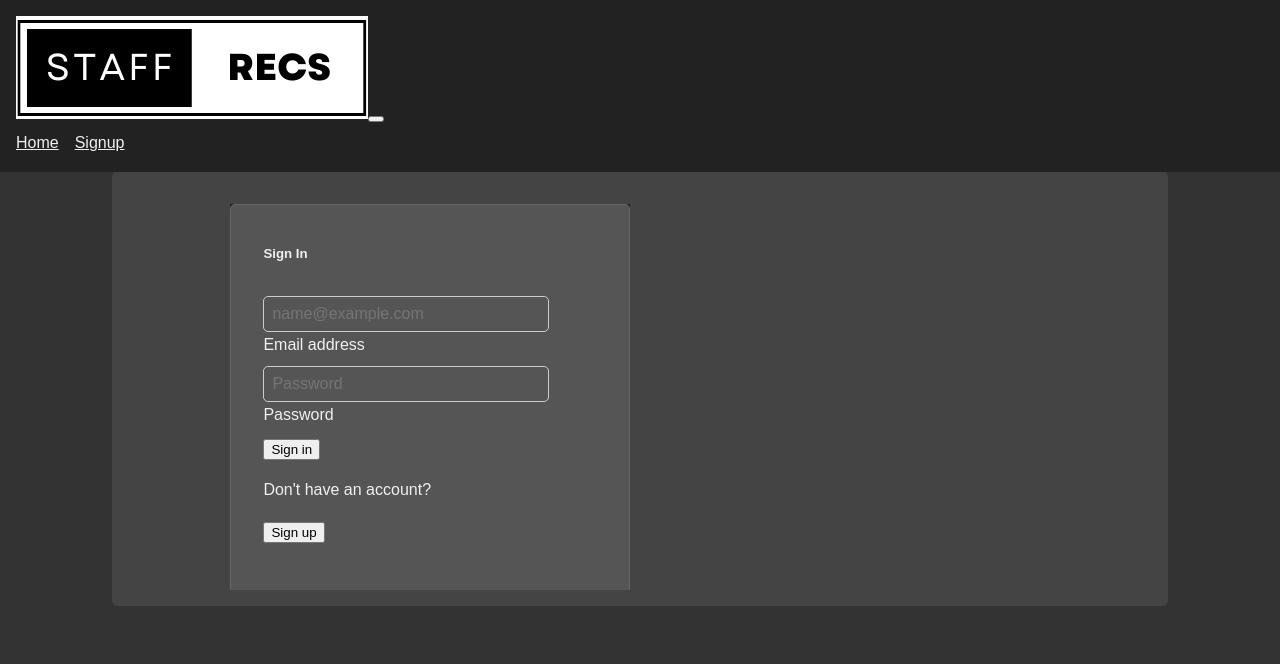
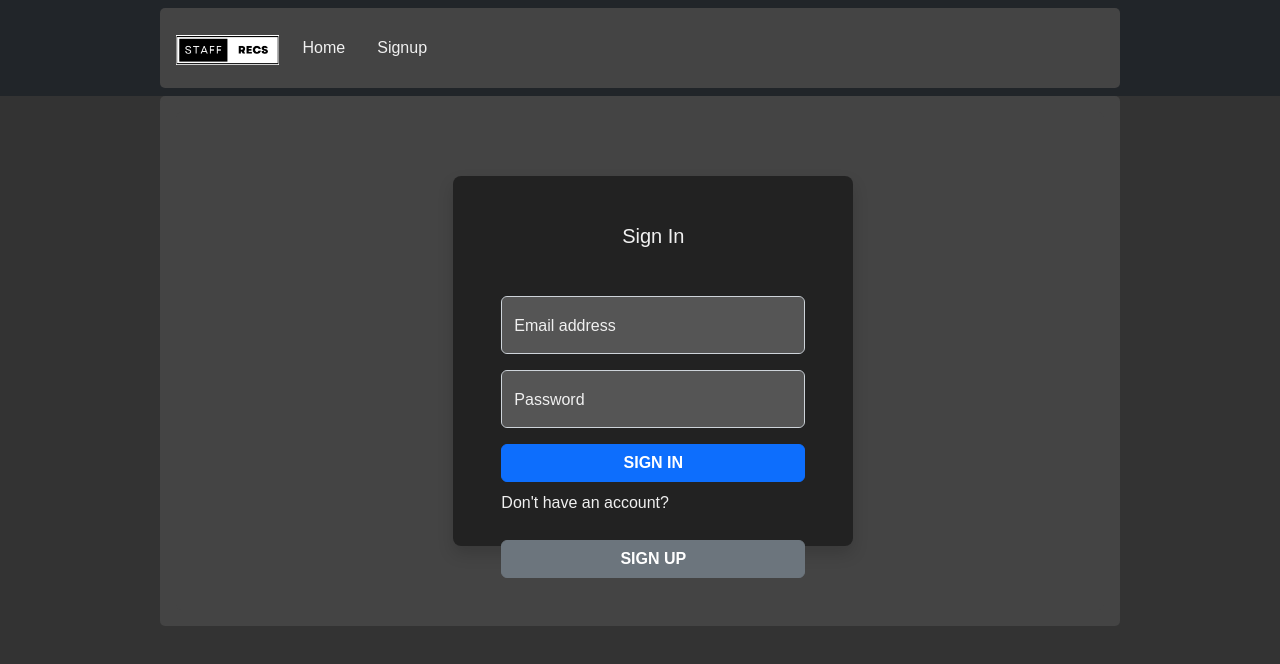
Before and after one commit to GuyJiawei/staff-recs, a React (Create React App) app in the folder client/: page / in a window 1280 px wide. Shown: the top 664 px of the page. Built offline with nearby package versions, Linux system fonts and the light colour scheme; a web font is replaced by a local one.

Commit message:
dealing with style issues

```diff
--- a/client/package.json
+++ b/client/package.json
@@ -12,6 +12,7 @@
     "bootstrap": "^5.2.3",
     "jwt-decode": "^3.1.2",
     "react": "17.0.2",
+    "react-bootstrap": "^2.7.4",
     "react-dom": "17.0.2",
     "react-router-dom": "^6.11.0",
     "react-scripts": "5.0.1",
--- a/client/src/components/Navbar/index.js
+++ b/client/src/components/Navbar/index.js
@@ -7,9 +7,10 @@ function NavBar() {
   const loggedIn = Auth.loggedIn();
 
   return (
-    <nav className="navbar navbar-expand-lg navbar-light bg-light">
+    <nav className="navbar navbar-expand-lg navbar-dark bg-dark">
+      <div className="container">
         <Link className="navbar-brand" to="/">
-        <img src={logo} alt='StaffRecs Logo'/>
+          <img src={logo} alt='StaffRecs Logo' height="30" />
         </Link>
         <button
           className="navbar-toggler"
@@ -23,7 +24,7 @@ function NavBar() {
           <span className="navbar-toggler-icon"></span>
         </button>
         <div className="collapse navbar-collapse" id="navbarNavAltMarkup">
-        <div className="navbar-nav">
+          <div className="navbar-nav ml-auto">
             {loggedIn ? (
               <>
                 <Link className="nav-item nav-link" to="/profile">
@@ -48,6 +49,7 @@ function NavBar() {
             )}
           </div>
         </div>
+      </div>
     </nav>
   );
 }
--- a/client/src/index.css
+++ b/client/src/index.css
@@ -9,7 +9,7 @@ body {
 }
 
 .container {
-    width: 80%;
+  max-width: 960px;
   margin: auto;
   padding: 1rem;
   overflow: hidden;
@@ -20,7 +20,6 @@ body {
 /* Navbar styles */
 .navbar {
   background-color: #222;
-    padding: 1rem;
 }
 
 .navbar-brand {
@@ -40,105 +39,36 @@ body {
   color: #007bff;
 }
 
-  /* Form styles */
+/* Signup Form styles */
 form {
-    max-width: 500px;
-    margin: 2rem auto;
+  width: 100%;
 }
 
-  .form-group {
+.form-floating {
   margin-bottom: 1.5rem;
 }
 
-  .card-body {
-    background-color: #555;
-    border: 1px solid #666;
-    border-radius: 5px;
-    padding: 1rem 2rem;
-  }
-
-  .form-floating {
-    width: 80%;
-  }
-
-  #signup-card {
-    min-height: 450px;
-  }
-
-  #login-card {
-    min-height: 350px;
-  }
-
-  label {
-    display: block;
-    margin-bottom: 0.5rem;
-  }
-
-  input[type='text'],
-  input[type='email'],
-  input[type='password'] {
-    width: 100%;
-    padding: 0.5rem;
-    font-size: 1rem;
-    border: 1px solid #ccc;
-    border-radius: 5px;
+.form-floating input {
   background-color: #555;
   color: #f0f0f0;
 }
 
-  input[type='submit'] {
-    display: inline-block;
-    background-color: #007bff;
-    color: #fff;
-    padding: 0.5rem 1rem;
-    border: none;
-    border-radius: 5px;
-    cursor: pointer;
-    font-size: 1rem;
-    margin-top: 1rem;
+.signup-form-container {
+  display: flex;
+  justify-content: center;
+  padding: 2rem;
 }
 
-  input[type='submit']:hover {
-    background-color: #0056b3;
+.card {
+  width: 100%;
+  max-width: 500px;
 }
 
-  .error-message {
-    color: red;
-    font-weight: bold;
+.card-img-left {
+  background-color: #555;
+  width: 50%;
 }
 
-  /* Movie and Genre List styles */
-  ul {
-    list-style-type: none;
-    padding: 0;
+.card-body {
+  width: 100%;
 }
-
-  li {
-    padding: 0.5rem;
-    border-bottom: 1px solid #555;
-  }
-
-  .save-show-movies-button {
-    display: block;
-    margin: 1rem auto;
-  }
-
-  .movie-poster {
-    max-width: 100px;
-    margin-right: 1rem;
-  }
-
-  .movie-info {
-    display: flex;
-    align-items: center;
-  }
-
-  .movie-title {
-    font-weight: bold;
-    font-size: 1.2rem;
-    margin-bottom: 0.5rem;
-  }
-
-  .movie-description {
-    margin-bottom: 0.5rem;
-  }
--- a/client/src/index.js
+++ b/client/src/index.js
@@ -1,5 +1,6 @@
 import React from "react";
 import ReactDOM from "react-dom";
+import 'bootstrap/dist/css/bootstrap.min.css';
 import "./index.css";
 
 import App from "./App";
--- a/client/src/pages/LoginForm.css
+++ b/client/src/pages/LoginForm.css
@@ -1,25 +1,23 @@
-/* Made with love by Mutiullah Samim*/
-
 @import url('https://fonts.googleapis.com/css?family=Numans');
 
-html,body{
+.login-page {
   background-size: cover;
   background-repeat: no-repeat;
   height: 100%;
   font-family: 'Numans', sans-serif;
 }
 
-.container{
+.login-container {
   height: 100%;
   align-content: center;
 }
 
-.card{
+.card {
   height: 370px;
   margin-top: auto;
   margin-bottom: auto;
   width: 400px;
-background-color: rgba(0,0,0,0.5) !important;
+  background-color: rgba(0, 0, 0, 0.5) !important;
 }
 
 .social_icon span{
--- a/client/src/pages/LoginForm.js
+++ b/client/src/pages/LoginForm.js
@@ -53,8 +53,8 @@ const LoginForm = () => {
 
   return (
     <>
-      <div className="container">
-        <div className="row">
+      <div className="login-page">
+        <div className="container login-container">
           <div className="col-sm-9 col-md-7 col-lg-5 mx-auto">
             <div className="card border-0 shadow rounded-3 my-5">
               <div id='login-card' className="card-body p-4 p-sm-5">
--- a/client/src/pages/SignupForm.js
+++ b/client/src/pages/SignupForm.js
@@ -1,4 +1,5 @@
 import React, { useState } from 'react';
+import { Container, Card, Form, Button, Alert } from 'react-bootstrap';
 import { useMutation } from "@apollo/client";
 import { CREATE_USER } from "../utils/mutations";
 import Auth from '../utils/auth';
@@ -46,95 +47,76 @@ const SignupForm = () => {
   };
 
   return (
-    <>
-    <div className="container">
-      <div className="row">
-        <div className="col-lg-10 col-xl-9 mx-auto">
-          <div id='signup-card' className="card flex-row my-5 border-0 shadow rounded-3 overflow-hidden">
-            <div className="card-img-left d-none d-md-flex">
-              {/* <!-- Background image for card set in CSS! --> */}
-            </div>
-            <div id='signup-card' className="card-body p-4 p-sm-5">
+    <Container className="d-flex justify-content-center mt-5">
+      <Card className="shadow p-4 p-sm-5" style={{ minWidth: '400px', maxWidth: '600px' }}>
         <h5 className="card-title text-center mb-5 fw-light fs-5">Signup</h5>
-              <form noValidate onSubmit={handleFormSubmit} validated={validated.toString()}>
+        <Form noValidate onSubmit={handleFormSubmit} validated={validated}>
 
-                <div className="form-floating mb-3">
-                  <input
+          <Form.Group className="mb-3">
+            <Form.Label>Name</Form.Label>
+            <Form.Control
               type="text"
-                    className="form-control"
-                    id="floatingInputName"
               placeholder="John Doe"
               name="name"
               value={userFormData.name}
               onChange={handleInputChange}
               required
             />
-                  <label htmlFor="floatingInputName">Name</label>
-                </div>
+          </Form.Group>
 
-                <div className="form-floating mb-3">
-                  <input
+          <Form.Group className="mb-3">
+            <Form.Label>Username</Form.Label>
+            <Form.Control
               type="text"
-                    className="form-control"
-                    id="floatingInputUsername"
               placeholder="myusername"
               name="username"
               value={userFormData.username}
               onChange={handleInputChange}
               required
             />
-                  <label htmlFor="floatingInputUsername">Username</label>
-                </div>
+          </Form.Group>
 
-                <div className="form-floating mb-3">
-                  <input
+          <Form.Group className="mb-3">
+            <Form.Label>Email address</Form.Label>
+            <Form.Control
               type="email"
-                    className="form-control"
-                    id="floatingInputEmail"
               placeholder="name@example.com"
               name="email"
               value={userFormData.email}
               onChange={handleInputChange}
               required
             />
-                  <label htmlFor="floatingInputEmail">Email address</label>
-                </div>
+          </Form.Group>
 
           <hr/>
 
-                <div className="form-floating mb-3">
-                  <input
+          <Form.Group className="mb-3">
+            <Form.Label>Password</Form.Label>
+            <Form.Control
               type="password"
-                    className="form-control"
-                    id="floatingPassword"
               placeholder="Password"
               name="password"
               value={userFormData.password}
               onChange={handleInputChange}
               required
             />
-                  <label htmlFor="floatingPassword">Password</label>
-                </div>
+          </Form.Group>
 
           <div className="d-grid mb-2">
-                  <button className="btn btn-lg btn-primary btn-login fw-bold text-uppercase" type="submit">Register</button>
+            <Button className="btn-lg fw-bold text-uppercase" type="submit">Register</Button>
           </div>
 
           <hr className="my-4"/>
 
           {showAlert && (
-                  <div className="alert alert-danger" role="alert">
+            <Alert variant="danger">
               Something went wrong with your registration!
-                  </div>
+            </Alert>
           )}
 
-              </form>
-            </div>
-          </div>
-        </div>
-      </div>
-    </div>
-  </>
+        </Form>
+      </Card>
+    </Container>
   );
 };
 
```
Also changed, not shown: 1 other file (tests, documents, lock files or other folders). Lines whose indentation alone changed are shown as unchanged.
